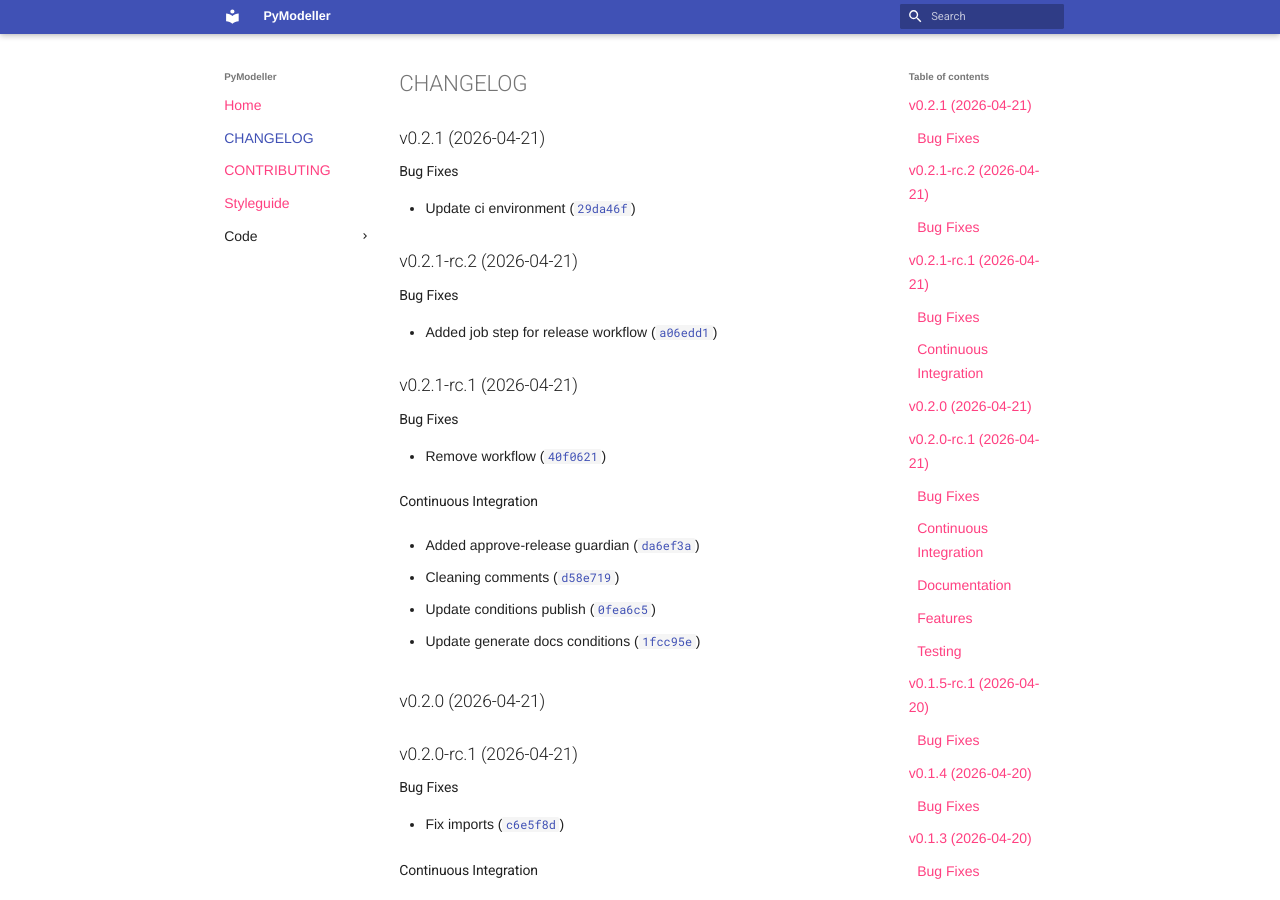
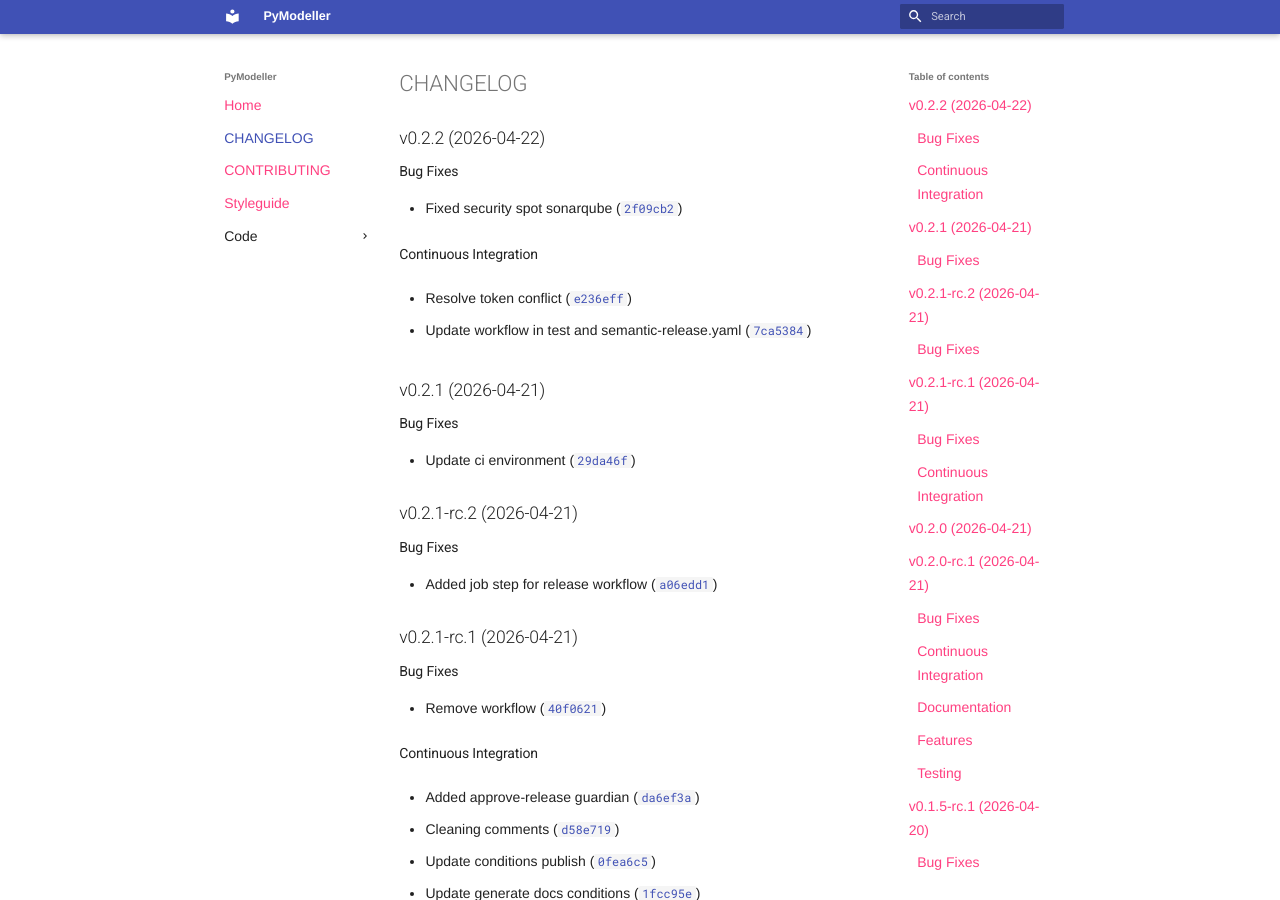
Before and after one commit to pymodeller/PyModeller, an MkDocs documentation site: the page built from docs/CHANGELOG.md, in a window 1280 px wide and 900 px high. Built offline with MkDocs 1.6.1 and Material for MkDocs 9.7.7, drawn with Linux system fonts in a browser that asks for light colours; nearby versions of some CDN libraries; library files that are not in the unit come from our copies; plug-ins that fetch from the network failed and are left out.

Commit message:
0.2.2
Automatically generated by python-semantic-release

```diff
--- a/docs/CHANGELOG.md
+++ b/docs/CHANGELOG.md
@@ -1,6 +1,22 @@
 # CHANGELOG
 
 <!-- version list -->
+
+## v0.2.2 (2026-04-22)
+
+### Bug Fixes
+
+- Fixed security spot sonarqube
+  ([`2f09cb2`](https://github.com/pymodeller/PyModeller/commit/2f09cb2963454ec1b38160a9187f8417c74b41d4))
+
+### Continuous Integration
+
+- Resolve token conflict
+  ([`e236eff`](https://github.com/pymodeller/PyModeller/commit/e236efff891d97c4d3a109b3516f18918bb6db76))
+
+- Update workflow in test and semantic-release.yaml
+  ([`7ca5384`](https://github.com/pymodeller/PyModeller/commit/7ca53841f48c590c65832278bb9a9c536f0b3a05))
+
 
 ## v0.2.1 (2026-04-21)
 
--- a/pyproject.toml
+++ b/pyproject.toml
@@ -1,6 +1,6 @@
 [project]
 name = "pymodeller"
-version = "0.2.1"
+version = "0.2.2"
 description = "Package who read models from yaml and crate models using pydantic "
 readme = "README.md"
 license = { file = "LICENSE" }
--- a/src/pymodeller/__init__.py
+++ b/src/pymodeller/__init__.py
@@ -1 +1 @@
-__version__ = "0.2.1"
+__version__ = "0.2.2"
```
